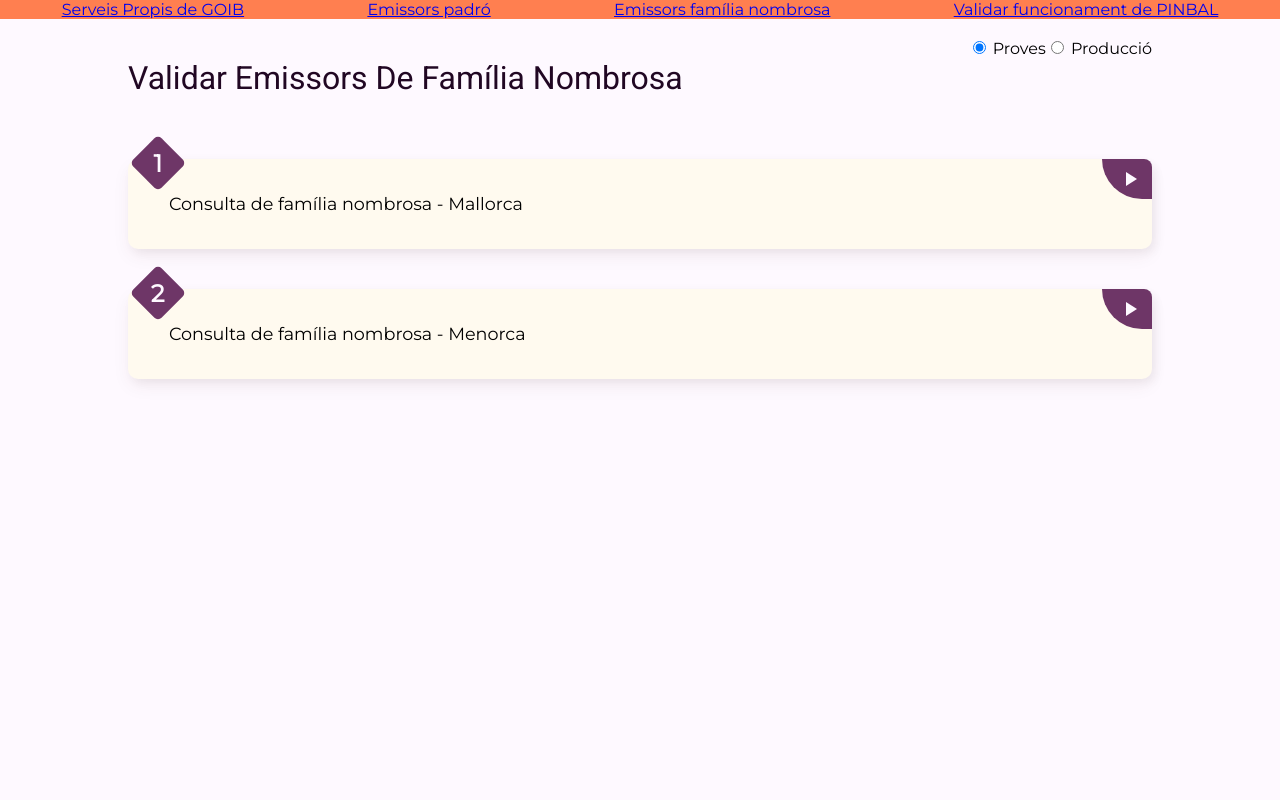
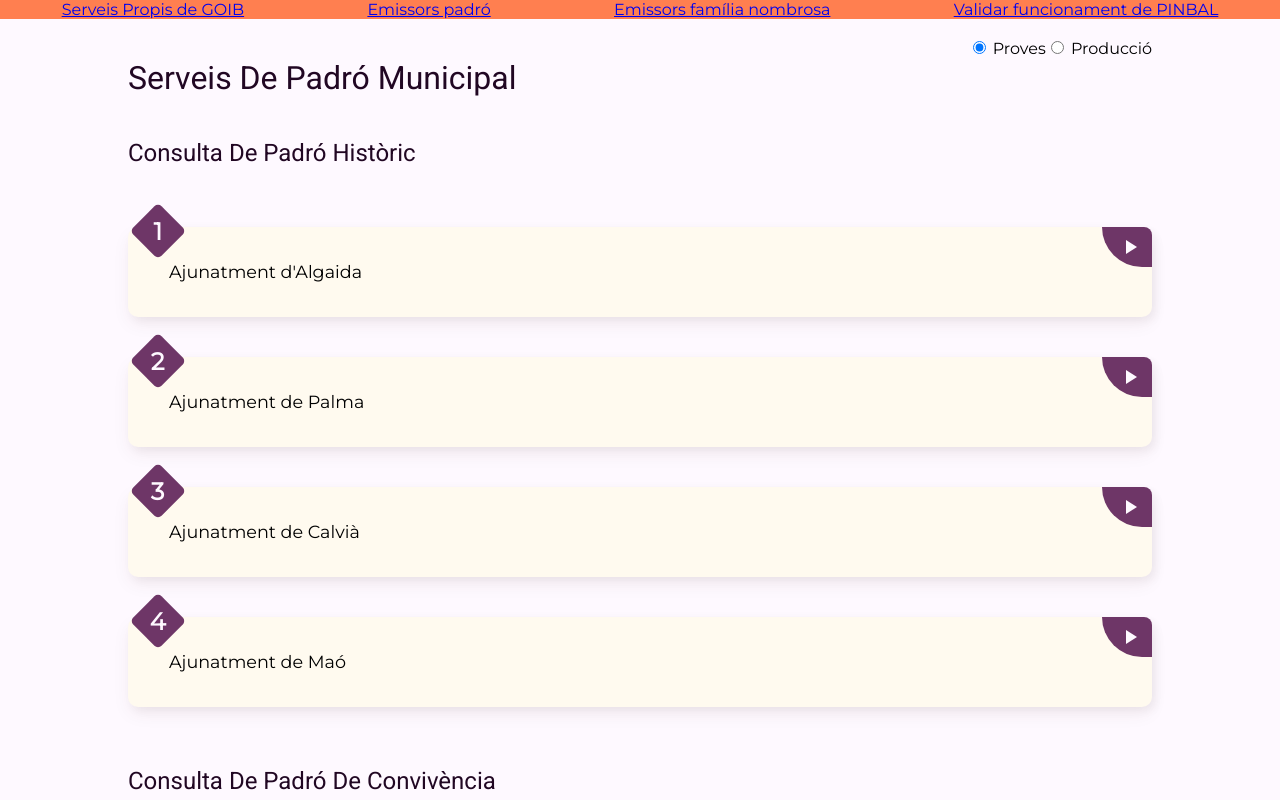
Before and after one commit to Fundacio-Bit/pinbalmonitor, a React (Create React App) app in the folder pinbalmonitor-back/codi_react/: page /emissors-padro in a window 1280 px wide. Shown: the top 800 px of the page. Built offline with nearby package versions, Linux system fonts and the light colour scheme.

Commit message:
Corregit issue #14 :  ara les rutes estan com corresponen

```diff
--- a/pinbalmonitor-back/codi_react/src/Enrutador.js
+++ b/pinbalmonitor-back/codi_react/src/Enrutador.js
@@ -17,8 +17,8 @@
       <Routes>
       <Route path="/" element= {<Navigate  to='/serveis-propis' replace={true} />} />
       <Route path="/serveis-propis" exact element={<Layout servei={peticions.dadesServeisPropis} />} />
-      <Route path="/emissors-padro" exact element={<Layout servei={peticions.dadesFamiliaNombrosa}/>} />
-      <Route path="/emissors-familia-nombrosa" exact element={<Layout servei={peticions.dadesPadro}/>} />
+      <Route path="/emissors-padro" exact element={<Layout servei={peticions.dadesPadro}/>} />
+      <Route path="/emissors-familia-nombrosa" exact element={<Layout servei={peticions.dadesFamiliaNombrosa}/>} />
       <Route path="/funcionament-pinbal" exact element={<Layout servei={peticions.dadesFuncionamentPinbal}/>} />
       </Routes>
       </Router>
```
